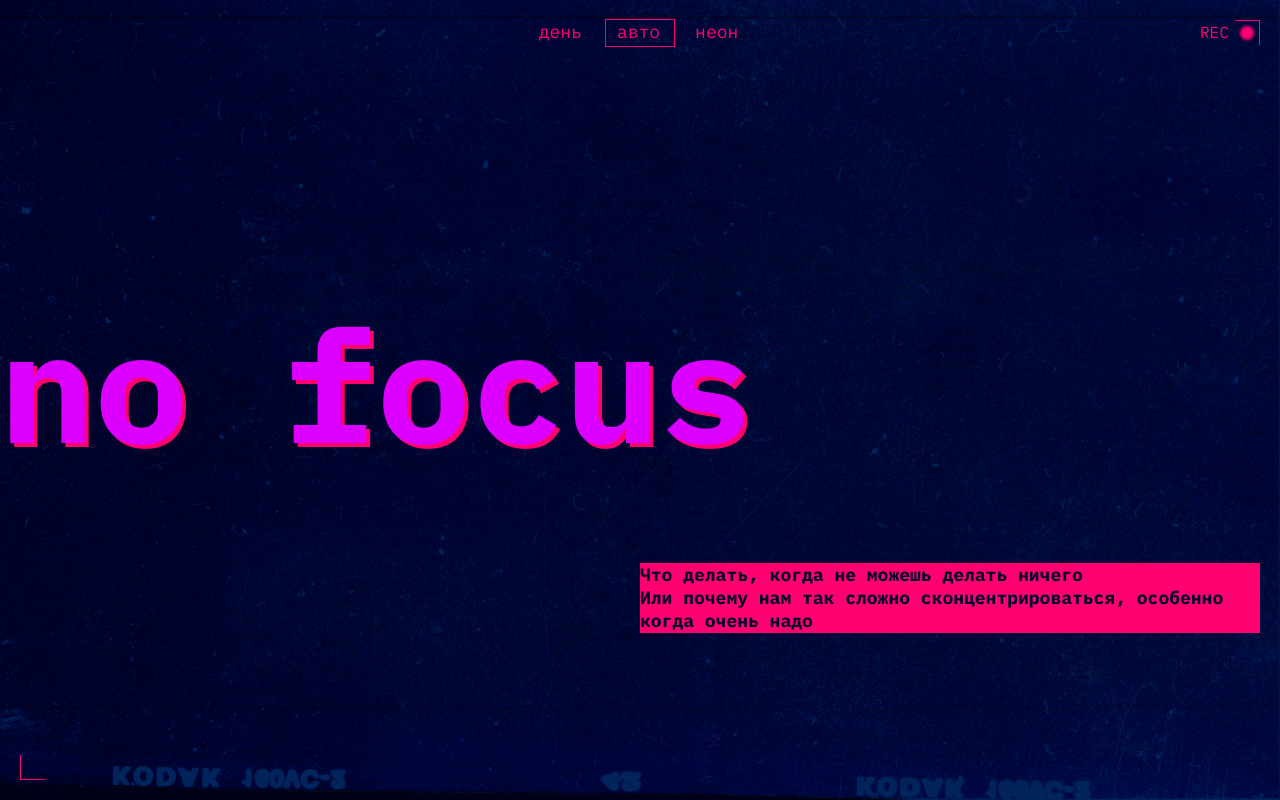
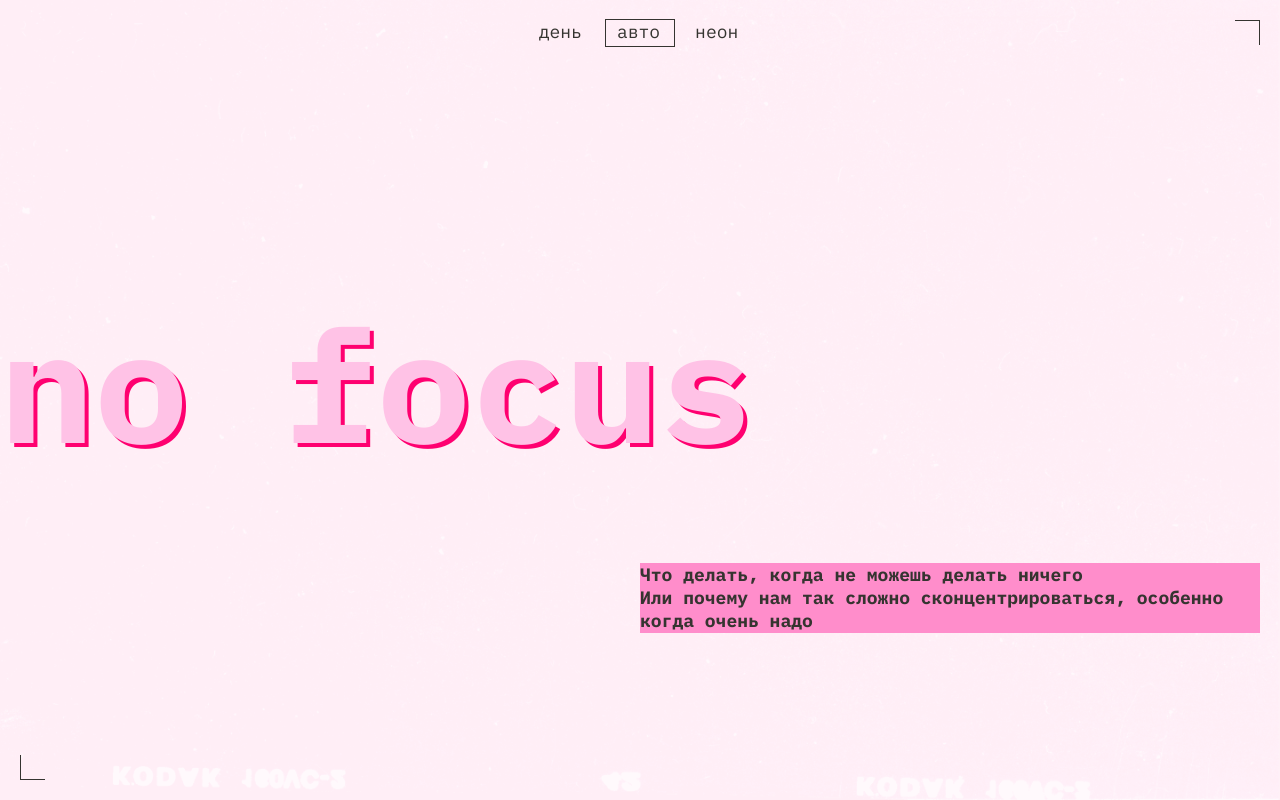
Before and after one commit to IvanKiryukhin19/slozhno-sosredotochitsya, a plain HTML site: page index.html in a window 1280 px wide. Shown: the top 800 px of the page. Drawn offline with Linux system fonts and the light colour scheme.

Commit message:
First try, after autotest2

```diff
--- a/index.html
+++ b/index.html
@@ -4,15 +4,16 @@
     <meta charset="UTF-8" />
     <meta http-equiv="X-UA-Compatible" content="IE=edge" />
     <meta name="viewport" content="width=device-width, initial-scale=1.0" />
-    <meta name="color-scheme" content="dark light">
+    <meta name="color-scheme" content="light dark">
     <title>Сложно сосредоточиться</title>
     <link rel="shortcut icon" type="image/x-icon" href="./images/favicon.ico">
     <link rel="stylesheet" href="./styles/globals.css">
     <link rel="stylesheet" href="./fonts/fonts.css">
     <link rel="stylesheet" href="./styles/variables.css">
     <link rel="stylesheet" href="./styles/style.css">
+    <link rel="stylesheet" href="./styles/light.css">
     <link rel="stylesheet" href="./styles/dark.css">
-    <link rel="stylesheet" href="./styles/light.css">
+
   </head>
   <body class="page">
     <header class="header decorated-zone">
--- a/styles/dark.css
+++ b/styles/dark.css
@@ -17,23 +17,6 @@
   --font-item-text-color: #F1B2CE;
   --font-background-color: #FF0070;
   --link-effect-color: #FF0070;
-
-  background-image: url("../images/cover-image-dark.png");
-
-  .light {
-    visibility: visible;
-  }
+  --light-visability: visible;
+  --background-image: url("../images/cover-image-dark.png");
 }
-
-@media (prefers-color-scheme: dark) {
-  :root {
-  --font-color: #DB00FF;
-  --color-base: #FF0070;
-  --accent-color: #FF0070;
-  --font-header-color: #000028;
-  --font-item-subtitle-color: #000028;
-  --font-item-text-color: #F1B2CE;
-  --font-background-color: #FF0070;
-  --link-effect-color: #FF0070;
-  }
-}
--- a/styles/light.css
+++ b/styles/light.css
@@ -17,10 +17,26 @@
   --font-item-text-color: #353430;
   --font-background-color: #FF8DCB;
   --link-effect-color: #FF8DCB;
+  --light-visability: hidden;
+  --background-image: url("../images/cover-image-light.png");
 
-  background-image: url("../images/cover-image-light.png");
-
+/*
   .light {
     visibility: hidden;
+  }*/
+}
+
+@media (prefers-color-scheme: light) {
+  :root {
+    --font-color: #FFC2E6;
+  --color-base: #353430;
+  --accent-color: #FF0070;
+  --font-header-color: #353430;
+  --font-item-subtitle-color: #353430;
+  --font-item-text-color: #353430;
+  --font-background-color: #FF8DCB;
+  --link-effect-color: #FF8DCB;
+  --light-visability: hidden;
+  --background-image: url("../images/cover-image-light.png");
   }
 }
--- a/styles/style.css
+++ b/styles/style.css
@@ -3,7 +3,7 @@
 .page {
   /* сохраните в разметке и стилях класс page. На его основе работает скрипт. */
   padding: 0 var(--padding-page);
-  background-image: url("../images/cover-image-dark.png");
+  background-image: var(--background-image);
   background-attachment: fixed;
   background-size: cover;
 }
@@ -277,6 +277,7 @@
   top: var(--padding-page);
   left: calc(100% - 60px);
   margin-block-start: 2px;
+  visibility: var( --light-visability);
 }
 
 .light::before {
--- a/styles/variables.css
+++ b/styles/variables.css
@@ -6,14 +6,16 @@
   --padding-page: clamp(10px, 0.0254 * 100vw + 0.458px, 20px);
   --font-size: 116px;
   --line-height: 95.7px;
-  --font-color: #DB00FF;
-  --color-base: #FF0070;
+  --background-image: url("../images/cover-image-light.png");
+  --font-color: #FFC2E6;
+  --color-base: #353430;
   --accent-color: #FF0070;
-  --font-header-color: #000028;
-  --font-item-subtitle-color: #000028;
-  --font-item-text-color: #F1B2CE;
-  --font-background-color: #FF0070;
-  --link-effect-color: #FF0070;
+  --font-header-color: #353430;
+  --font-item-subtitle-color: #353430;
+  --font-item-text-color: #353430;
+  --font-background-color: #FF8DCB;
+  --link-effect-color: #FF8DCB;
+  --light-visability: hidden;
   --font-family: 'IBM Plex mono';
   --margin-item-subtitle: 10px;
   --margin: 20px;
```
